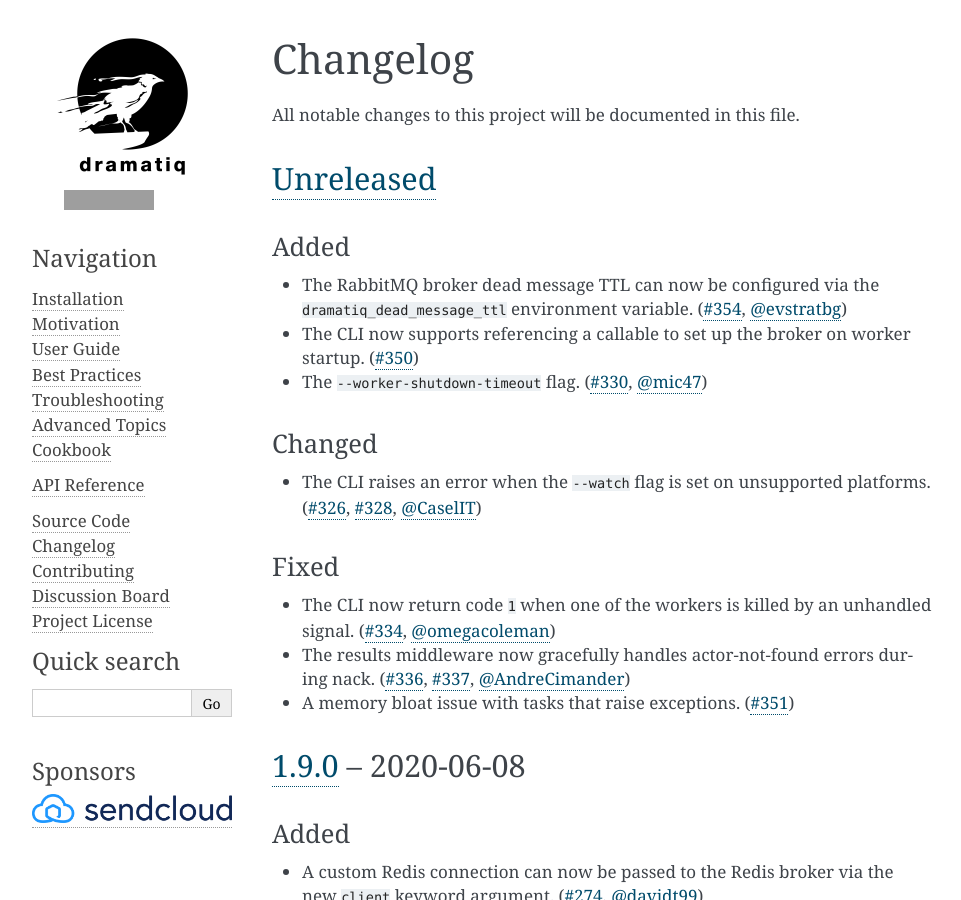
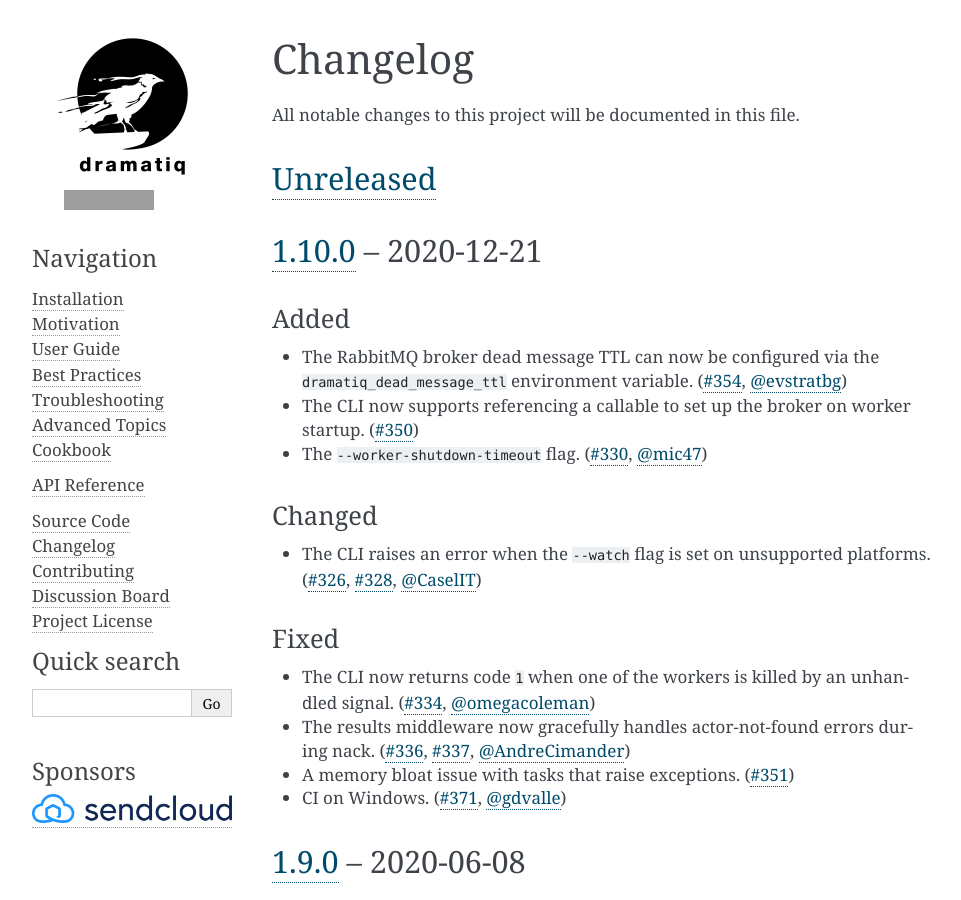
Before and after one commit to Bogdanp/dramatiq, a Sphinx documentation site: the page built from docs/source/changelog.rst, in a window 1280 px wide and 900 px high, cut to the strip 0-900 px from the top of the window. Shown: the whole strip, without its empty margins (148-1109 px from the left). Built offline with Sphinx 7.4.7, drawn with Linux system fonts in a browser that asks for light colours; grey boxes are pictures that could not be loaded.

Commit message:
doc: update changelog

```diff
--- a/docs/source/changelog.rst
+++ b/docs/source/changelog.rst
@@ -8,6 +8,10 @@ All notable changes to this project will be documented in this file.
 
 `Unreleased`_
 -------------
+
+
+`1.10.0`_ -- 2020-12-21
+-----------------------
 
 Added
 ^^^^^
@@ -25,7 +29,6 @@ Added
 .. _@evstratbg: https://github.com/evstratbg
 .. _@mic47: https://github.com/mic47
 
-
 Changed
 ^^^^^^^
 
@@ -35,11 +38,12 @@ Changed
 Fixed
 ^^^^^
 
-* The CLI now return code ``1`` when one of the workers is killed by
+* The CLI now returns code ``1`` when one of the workers is killed by
   an unhandled signal.  (`#334`_, `@omegacoleman`_)
 * The results middleware now gracefully handles actor-not-found errors
   during nack. (`#336`_, `#337`_, `@AndreCimander`_)
 * A memory bloat issue with tasks that raise exceptions.  (`#351`_)
+* CI on Windows. (`#371`_, `@gdvalle`_)
 
 .. _#326: https://github.com/Bogdanp/dramatiq/pull/326
 .. _#328: https://github.com/Bogdanp/dramatiq/pull/328
@@ -47,8 +51,10 @@ Fixed
 .. _#336: https://github.com/Bogdanp/dramatiq/pull/336
 .. _#337: https://github.com/Bogdanp/dramatiq/pull/337
 .. _#351: https://github.com/Bogdanp/dramatiq/pull/351
+.. _#371: https://github.com/Bogdanp/dramatiq/pull/371
 .. _@AndreCimander: https://github.com/AndreCimander
 .. _@CaselIT: https://github.com/CaselIT
+.. _@gdvalle: https://github.com/gdvalle
 .. _@omegacoleman: https://github.com/omegacoleman
 
 
@@ -908,7 +914,8 @@ Changed
 * Capped prefetch counts to 65k.
 
 
-.. _Unreleased: https://github.com/Bogdanp/dramatiq/compare/v1.9.0...HEAD
+.. _Unreleased: https://github.com/Bogdanp/dramatiq/compare/v1.10.0...HEAD
+.. _1.10.0: https://github.com/Bogdanp/dramatiq/compare/v1.9.0...v1.10.0
 .. _1.9.0: https://github.com/Bogdanp/dramatiq/compare/v1.8.1...v1.9.0
 .. _1.8.1: https://github.com/Bogdanp/dramatiq/compare/v1.8.0...v1.8.1
 .. _1.8.0: https://github.com/Bogdanp/dramatiq/compare/v1.7.0...v1.8.0
```
